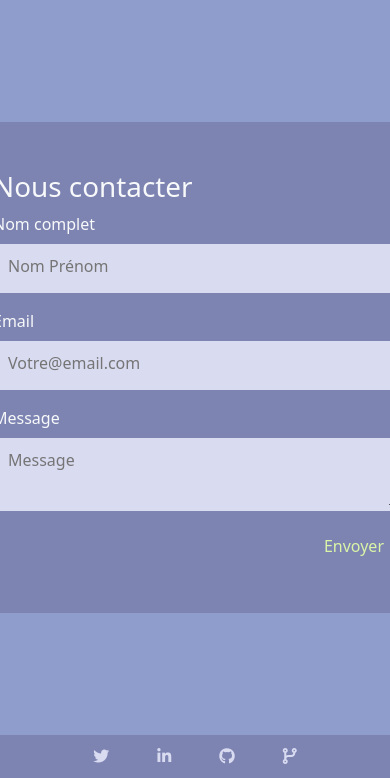
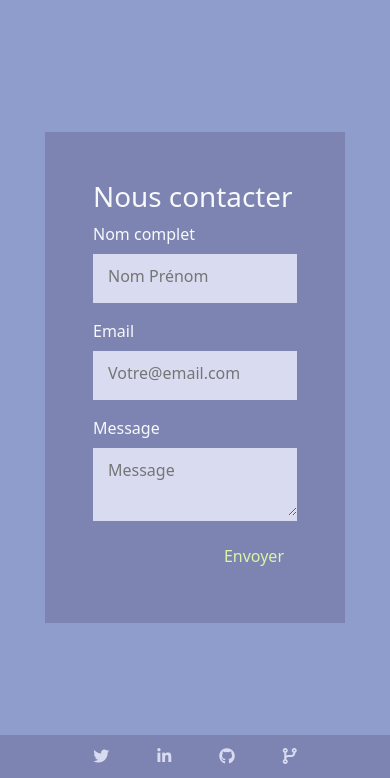
Before and after one commit to guicima/Blog-PHP, a PHP site: page /contact in a window 390 px wide; the page is wider, and only the part inside the window is pictured. Shown: the part 84-862 px from the top of that part. Run offline with PHP 8.4, Linux system fonts and the light colour scheme; some libraries are stand-ins or nearby versions.

Commit message:
responsiveness fix

```diff
--- a/www/Views/partials/Header.php
+++ b/www/Views/partials/Header.php
@@ -3,7 +3,10 @@ $user = AuthController::isLoggedIn() ? new User(AuthController::isLoggedIn()['id
 ?>
 <nav class="navbar navbar-expand-lg navbar-dark px-4 py-3" style="background-color: #7D84B2;">
     <a class="navbar-brand link-color-light" href="/"><img class="me-4" src="/assets/images/logo_light.svg">Cima</a>
-    <button class="navbar-toggler" type="button" data-toggle="collapse" data-target="#navbarNavAltMarkup" aria-controls="navbarNavAltMarkup" aria-expanded="false" aria-label="Toggle navigation">
+    <!-- <button class="navbar-toggler" type="button" data-toggle="collapse" data-target="#navbarNavAltMarkup" aria-controls="navbarNavAltMarkup" aria-expanded="false" aria-label="Toggle navigation">
+        <span class="navbar-toggler-icon"></span>
+    </button> -->
+    <button class="navbar-toggler" type="button" data-bs-toggle="offcanvas" data-bs-target="#offcanvasNavbar" aria-controls="offcanvasNavbar">
         <span class="navbar-toggler-icon"></span>
     </button>
     <div class="collapse navbar-collapse justify-content-end" id="navbarNavAltMarkup">
@@ -38,3 +41,22 @@ $user = AuthController::isLoggedIn() ? new User(AuthController::isLoggedIn()['id
         </div>
     </div>
 </nav>
+<div class="offcanvas offcanvas-end" tabindex="-1" id="offcanvasNavbar" aria-labelledby="offcanvasNavbarLabel">
+    <a class="dropdown-item" href="/">Articles</a>
+    <a class="dropdown-item" target="_blank" href="/assets/CV.pdf">À propos</a>
+    <a class="dropdown-item" href="/contact">Contact</a>
+    <hr class="dropdown-divider">
+    <?php if ($user != null) : ?>
+        <a class="dropdown-item" href="/dashboard">Dashboard</a>
+        <?php if ($user->admin) : ?>
+            <a class="dropdown-item" href="/addpost">Nouvel article</a>
+            <a class="dropdown-item" href="/managepost">Gestion des articles</a>
+            <a class="dropdown-item" href="/managecomment">Gestion des commentaires</a>
+        <?php endif; ?>
+        <hr class="dropdown-divider">
+        <a class="dropdown-item" href="/logout">Se déconnecter</a>
+    <?php else : ?>
+        <a class="dropdown-item" href="/connexion" style="margin-left: 0rem; margin-right: 1.5rem">Se connecter</a>
+        <a class="dropdown-item" href="/inscription" style="margin-left: 1.5rem; margin-right: 3rem">S'incrire</a>
+    <?php endif; ?>
+</div>
--- a/www/assets/css/style.css
+++ b/www/assets/css/style.css
@@ -24,7 +24,7 @@
 }
 
 .main .mainblock {
-  width: clamp(500px, 65%, 90%);
+  width: clamp(300px, 65%, 90%);
   margin-top: 100px;
   margin-bottom: 100px;
   display: -ms-grid;
@@ -32,6 +32,15 @@
   -ms-grid-columns: (1fr)[4];
       grid-template-columns: repeat(4, 1fr);
   gap: 30px;
+}
+
+@media screen and (max-width: 800px) {
+  .main .mainblock {
+    display: block;
+  }
+  .main .mainblock > * {
+    margin-top: 20px;
+  }
 }
 
 .main .mainblock.no-margin-top {
@@ -81,6 +90,20 @@
   width: 50%;
 }
 
+@media screen and (max-width: 800px) {
+  .main .mainblock .container-element--full {
+    grid-column: span 4;
+    -webkit-box-orient: vertical;
+    -webkit-box-direction: normal;
+        -ms-flex-direction: column;
+            flex-direction: column;
+    height: 550px;
+  }
+  .main .mainblock .container-element--full .img-container, .main .mainblock .container-element--full .content-box {
+    width: 100%;
+  }
+}
+
 .main .mainblock .container-element--half {
   grid-column: span 2;
   height: 550px;
@@ -103,6 +126,15 @@
 
 .main .mainblock .container-element--half .content-box {
   height: 50%;
+}
+
+@media screen and (max-width: 800px) {
+  .main .mainblock .container-element--half {
+    grid-column: span 4;
+  }
+  .main .mainblock .container-element--half .img-container {
+    height: auto;
+  }
 }
 
 .main .mainblock .container-element .content-box {
--- a/www/assets/css/style.scss
+++ b/www/assets/css/style.scss
@@ -21,12 +21,21 @@
     }
 
     .mainblock {
-        width: clamp(500px, 65%, 90%);
+        width: clamp(300px, 65%, 90%);
         margin-top: 100px;
         margin-bottom: 100px;
         display: grid;
         grid-template-columns: repeat(4, 1fr);
         gap: 30px;
+
+        @media screen and (max-width: 800px) {
+            display: block;
+
+            &>* {
+                margin-top: 20px;
+            }
+        }
+
 
         &.no-margin-top {
             margin-top: 0;
@@ -69,12 +78,24 @@
                 .content-box {
                     width: 50%;
                 }
+
+                @media screen and (max-width: 800px) {
+                    grid-column: span 4;
+                    flex-direction: column;
+                    height: 550px;
+
+                    .img-container, .content-box {
+                        width: 100%;
+
+                    }
+                }
             }
 
             &--half {
                 grid-column: span 2;
                 height: 550px;
                 flex-direction: column;
+
                 .img-container {
                     width: 100%;
                     height: 50%;
@@ -88,6 +109,14 @@
 
                 .content-box {
                     height: 50%;
+                }
+
+                @media screen and (max-width: 800px) {
+                    grid-column: span 4;
+
+                    .img-container {
+                        height: auto;
+                    }
                 }
             }
 
```
Also changed, not shown: 1 other file.
